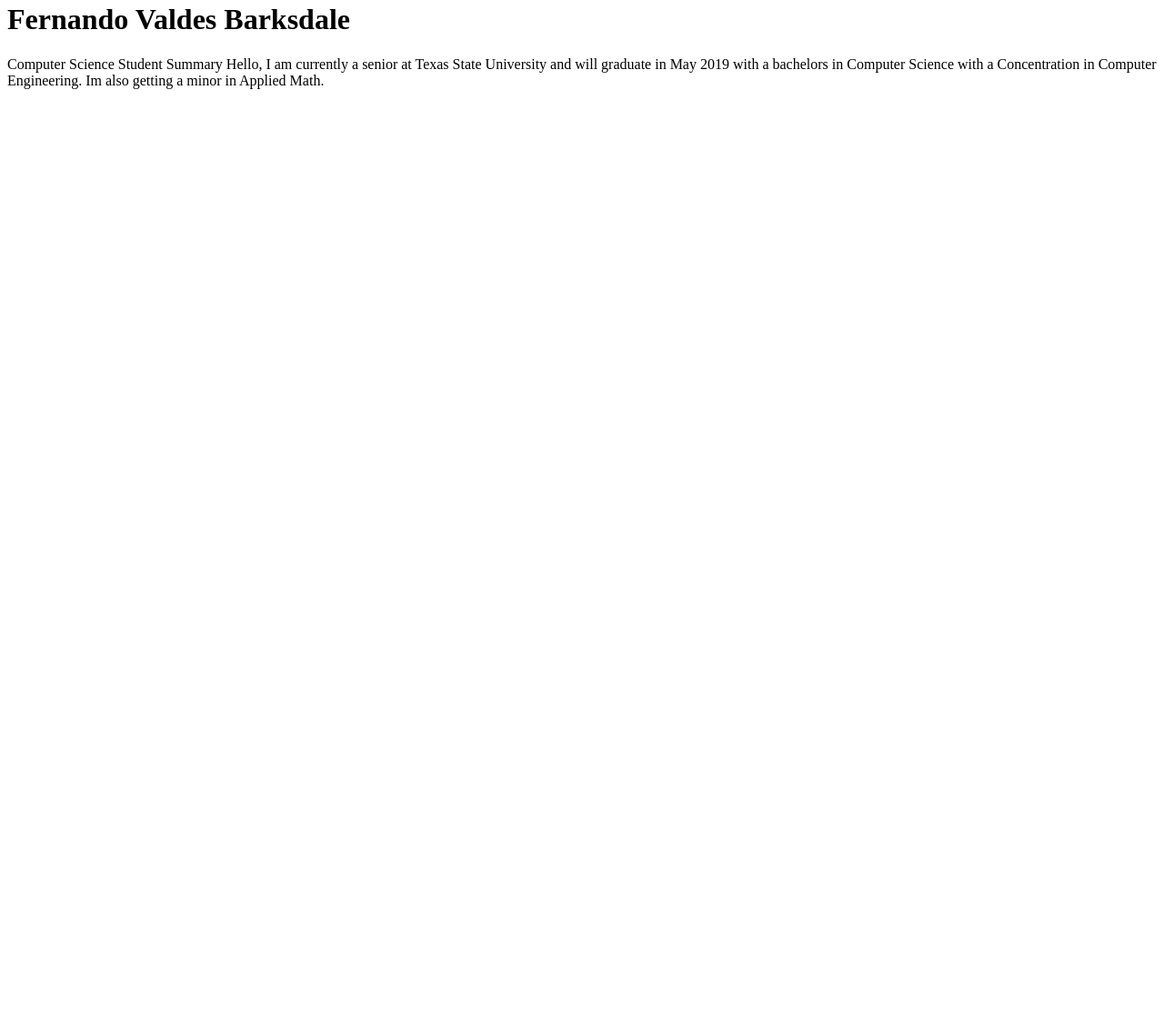
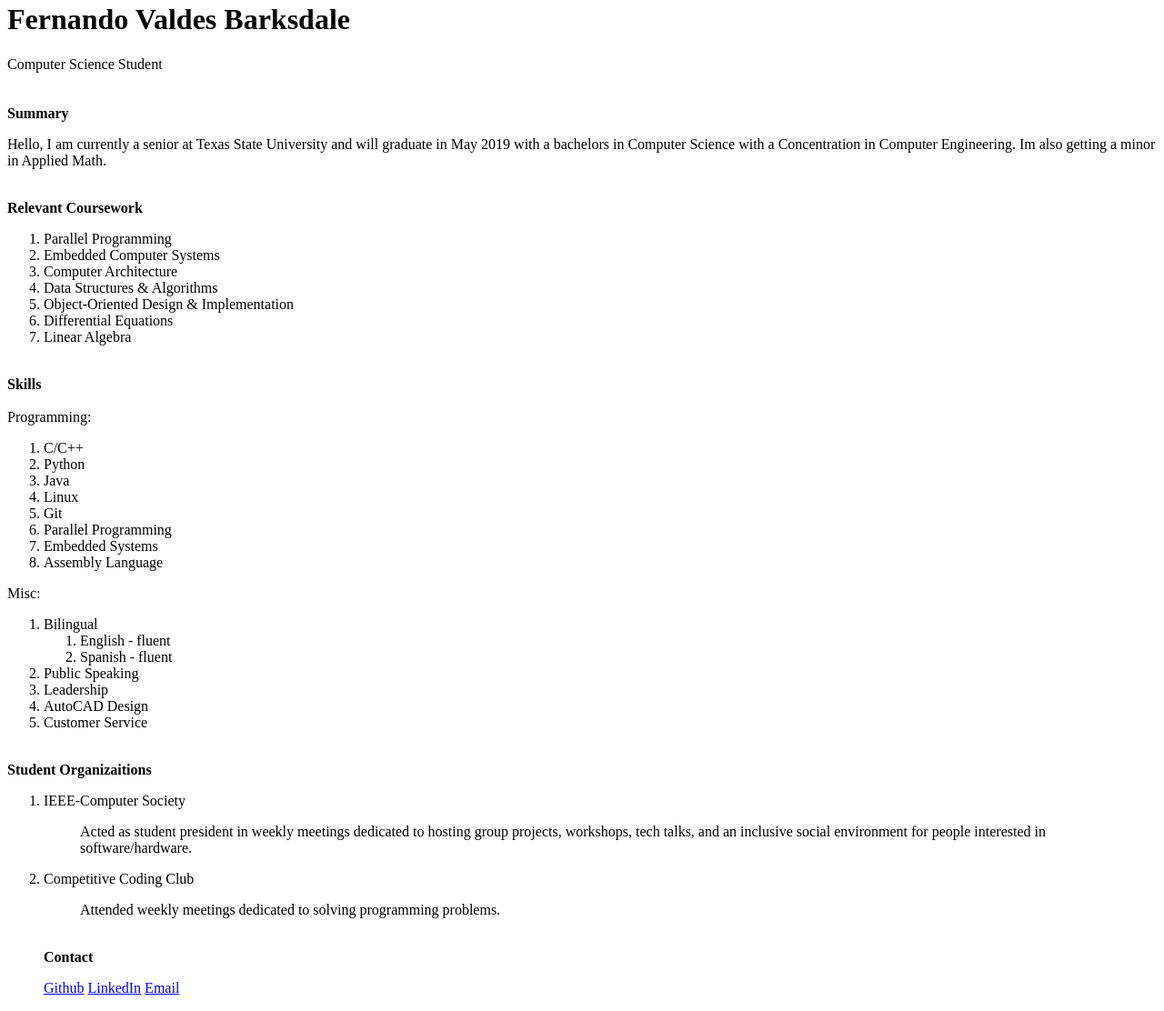
Before and after one commit to Fervab/Fervab.github.io, a plain HTML site: page index.html in a window 1280 px wide. Shown: the part 18-1130 px from the top of the page at 91% size. Before the commit the page ends 800 px from the top, so only its background shows below. Drawn offline with Linux system fonts and the light colour scheme.

Commit message:
added more base content in index.html

```diff
--- a/index.html
+++ b/index.html
@@ -1,9 +1,70 @@
 <!DOCTYPE html>
-<html>
-<body>
-	<h1>Fernando Valdes Barksdale</h1>
-	<b1>Computer Science Student</b1>
-	<b2>Summary</b2>
-	<b3>Hello, I am currently a senior at Texas State University and will graduate in May 2019 with a bachelors in Computer Science with a Concentration in Computer Engineering. Im also getting a minor in Applied Math.</b3>
-</body>
+<html lang="en">
+	<head>
+		<meta charset="utf-8">
+		<meta name="description" content="A portfolio used to showcase learned skills">
+		<title>Fernando's Page</title>
+	</head>
+	<body>
+		<h1>Fernando Valdes Barksdale</h1>
+		<b1>Computer Science Student</b1>
+		<br></br>
+		<br><b>Summary</b></br>
+		<p>Hello, I am currently a senior at Texas State University and will graduate in May 2019 with a bachelors in Computer Science with a Concentration in Computer Engineering. Im also getting a minor in Applied Math.</p>
+
+		<br><b>Relevant Coursework</b></br>
+		<ol>
+			<li>Parallel Programming</li>
+			<li>Embedded Computer Systems</li>
+			<li>Computer Architecture</li>
+			<li>Data Structures & Algorithms</li>
+			<li>Object-Oriented Design & Implementation</li>
+			<li>Differential Equations</li>
+			<li>Linear Algebra</li>
+		</ol>
+
+		<br><b>Skills</b></br>
+		<br>Programming:</br>
+		<ol>
+			<li>C/C++</li>
+			<li>Python</li>
+			<li>Java</li>
+			<li>Linux</li>
+			<li>Git</li>
+			<li>Parallel Programming</li>
+			<li>Embedded Systems</li>
+			<li>Assembly Language</li>
+		</ol>
+		<b1>Misc:</b1>
+		<ol>
+			<li>Bilingual</li>
+			<ol>
+				<li>English - fluent</li>
+				<li>Spanish - fluent</li>
+			</ol>
+			<li>Public Speaking</li>
+			<li>Leadership</li>
+			<li>AutoCAD Design</li>
+			<li>Customer Service</li>
+		</ol>
+
+		<br><b>Student Organizaitions</b></br>
+		<ol>
+			<li>IEEE-Computer Society</li>
+			<ol>
+				<p>Acted as student president in weekly meetings dedicated to hosting group projects, workshops, tech talks, and an inclusive social environment for people interested in software/hardware. </p>
+			</ol>
+			<li>Competitive Coding Club</li>
+			<ol>
+				<p>Attended weekly meetings dedicated to solving programming problems.</p>
+			</ol>
+
+
+		<br><b>Contact</b></br>
+		<p> <a href="https://github.com/fervab">Github</a>
+			<a href="https://www.linkedin.com/in/fervab/">LinkedIn</a>
+			<a href="mailto:fer.valdes23@gmail.com">Email</a>
+			<a href="mailto:fer.valdes23@gmail.com" title="fer.valdes23@gmail.com"></a>
+		</p>
+	</body>
 </html>
```
